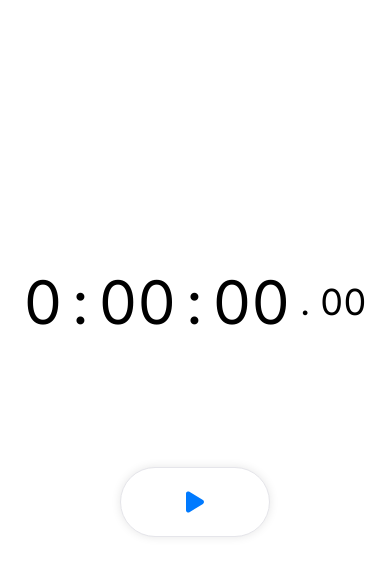
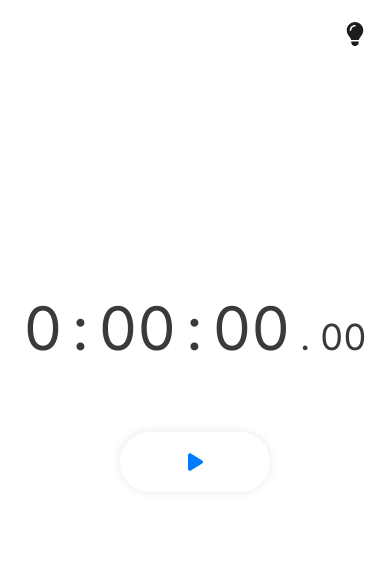
Before and after one commit to Shopify/eng-intern-assessment-react, a React app: page / in a window 390 px wide. Shown: the top 576 px of the page. Built offline with nearby package versions, Linux system fonts and the light colour scheme.

Commit message:
add dark mode

```diff
--- a/src/App.tsx
+++ b/src/App.tsx
@@ -2,7 +2,10 @@ import React, { useEffect, useState, useRef, useContext } from 'react'
 import StopWatch from './StopWatch'
 import StopWatchButton from './StopWatchButton'
 import StopWatchRecord from './StopWatchRecord'
-import {SWContextProvider} from './SWContextProvider'
+import SWContext from './SWContext'
+import { FontAwesomeIcon } from '@fortawesome/react-fontawesome'
+import { IconDefinition } from '@fortawesome/free-solid-svg-icons'
+import { faLightbulb} from '@fortawesome/free-solid-svg-icons'
 
 import './styles/App.css'
 
@@ -14,13 +17,17 @@ export enum StopWatchStatus {
 
 export default function App() {
 
-    // const [startTime, setStartTime] = useState<number>(0)
-    // const [currentTime, setCurrentTime] = useState<number>(0)
-    // const [lapStartTime, setLapStartTime] = useState<number>(0)
-    // const [status, setStatus] = useState<StopWatchStatus>(StopWatchStatus.Stoped)
+    const {isDarkMode,setIsDarkMode} = useContext(SWContext)
+
+    useEffect(() => {
+        document.documentElement.setAttribute("data-theme", isDarkMode ? "dark" : "light");
+    },[isDarkMode])
 
     return(
-        <SWContextProvider>
+        <div style={{height:"100%"}}>
+            <button className='themeToggleBtn' onClick={()=>{setIsDarkMode(!isDarkMode)}}>
+                <FontAwesomeIcon icon={faLightbulb}/>
+            </button>
             <div className='view'>
                 <div className='container'>
                     <StopWatch/>
@@ -28,6 +35,7 @@ export default function App() {
                     <StopWatchRecord/>
                 </div>
             </div>
-        </SWContextProvider>
+        </div>
+
     )
 }
--- a/src/SWContext.tsx
+++ b/src/SWContext.tsx
@@ -2,6 +2,9 @@ import React, { createContext } from 'react'
 import {StopWatchStatus} from './App'
 
 export interface SWContextType {
+    isDarkMode: boolean;
+    setIsDarkMode: React.Dispatch<React.SetStateAction<boolean>>;
+
     startTime: number;
     setStartTime: React.Dispatch<React.SetStateAction<number>>;
 
--- a/src/SWContextProvider.tsx
+++ b/src/SWContextProvider.tsx
@@ -1,14 +1,16 @@
-import React, { useState, useCallback } from 'react';
+import React, { useState } from 'react';
 import SWContext, {SWContextType} from './SWContext';
 import {StopWatchStatus} from './App'
 
 export const SWContextProvider: React.FC = ({ children }) => {
+    const [isDarkMode, setIsDarkMode] = useState<boolean>(false)
     const [startTime, setStartTime] = useState<number>(0)
     const [currentTime, setCurrentTime] = useState<number>(0)
     const [lapNumber, setLapNumber] = useState<number>(1)
     const [status, setStatus] = useState<StopWatchStatus>(StopWatchStatus.Stoped)
 
     const contextValue: SWContextType = {
+        isDarkMode, setIsDarkMode,
         startTime,
         setStartTime,
         currentTime,
--- a/src/StopWatchButton.tsx
+++ b/src/StopWatchButton.tsx
@@ -41,19 +41,19 @@ export default function StopWatchButton() {
         </button>)
     }
 
-    const startButton = <Button key={0} icon={faPlay} style={{color:"rgb(0,122,255)", width:"150px"}}
+    const startButton = <Button key={0} icon={faPlay} style={{color:"var(--color-blue)", width:"150px"}}
         callback={() => {setStartTime(Date.now()); setCurrentTime(Date.now()); setStatus(1); setLapNumber(1)}} />
 
-    const flagButton = <Button key={4}  icon={faFlag} style={{color:"rgb(88,86,214)"}}
+    const flagButton = <Button key={4}  icon={faFlag} style={{color:"var(--color-indigo)"}}
         callback={() => setLapNumber(lapNumber+1)}/>
 
-    const pauseButton =<Button key={2} icon={faPause} style={{color:"rgb(0,122,255)"}}
+    const pauseButton =<Button key={2} icon={faPause} style={{color:"var(--color-blue)"}}
         callback={() => setStatus(2)}/>
 
-    const resetButton =<Button key={3} icon={faStop} style={{color:"rgb(255,59,48)"}}
+    const resetButton =<Button key={3} icon={faStop} style={{color:"var(--color-red)"}}
         callback={() => {setStatus(0); setStartTime(0); setCurrentTime(0); setLapNumber(1)}}/>
 
-    const resumeButton =<Button key={1}icon={faPlay} style={{color:"rgb(0,122,255)"}}
+    const resumeButton =<Button key={1}icon={faPlay} style={{color:"var(--color-blue)"}}
         callback={() => {setStartTime(startTime+Date.now()-currentTime); setStatus(1); setCurrentTime(Date.now())}}/>
 
     let buttonList : React.JSX.Element[] = []
@@ -73,9 +73,7 @@ export default function StopWatchButton() {
     }
 
     return(
-        <div className='button-section'>
-            <MeMoStopWatchButton status={status} buttonList={buttonList} lapNumber={lapNumber}/>
-        </div>
+        <MeMoStopWatchButton status={status} buttonList={buttonList} lapNumber={lapNumber}/>
     )
 }
 
--- a/src/index.tsx
+++ b/src/index.tsx
@@ -1,7 +1,12 @@
 import React from 'react';
 import { createRoot } from 'react-dom/client';
 import App from './App';
+import {SWContextProvider} from './SWContextProvider'
 
 const container = document.getElementById('root');
 const root = createRoot(container);
-root.render(<App />);
+root.render(
+    <SWContextProvider>
+        <App />
+    </SWContextProvider>
+);
--- a/src/styles/App.css
+++ b/src/styles/App.css
@@ -1,8 +1,13 @@
 @import url('https://fonts.googleapis.com/css?family=Inter');
 
-@media screen and (min-width: 600px) {
+.view{
+    display: flex;
+    flex-direction: column;
+    justify-content: center;
+    height: 100%;
+}
+
 .container {
-        height: 600px;
     display: flex;
     flex-direction: column;
     justify-content:center;
@@ -17,37 +22,123 @@
     justify-content:space-evenly;
 }
 
+.themeToggleBtn {
+        right: 20px;
+        top: 20px;
+        position: absolute;
+
+        font-size: 24px;
+        background: transparent;
+
+        border: none;
+        color: var(--color-gray11);
+
+        -webkit-transition-duration: 0.2s;
+        transition-duration: 0.2s;
+        -webkit-transition-property: box-shadow, transform;
+        transition-property: box-shadow, transform;
+        -webkit-transition-timing-function: ease-out;
+        transition-timing-function: ease-out;
+
+        cursor: pointer;
+}
+
+.themeToggleBtn:hover {
+    transform: scale(1.2);
+}
+
+/* Desktop */
+@media screen and (min-width: 600px) {
+
     .view{
-        height: 100%;
         min-height: 600px;
-        display: flex;
-        flex-direction: column;
-        justify-content: center;
+    }
+
+    .container {
+        height: 600px;
     }
 }
 
+/* Mobile */
 @media screen and (max-width: 599px) {
+
+    .view {
+        min-height: 800px;
+    }
+
     .container {
         height: 800px;
-        display: flex;
-        flex-direction: column;
-        justify-content:center;
-        align-items: center;
-        gap: 60px;
-
-        font-family: Inter, Arial, Helvetica, sans-serif;
+    }
 }
 
-    .container.start {
-        gap: 0px;
-        justify-content:space-evenly;
+:root {
+    --color-red: rgb(255, 59, 48);
+    --color-orange: rgb(255, 149, 0);
+    --color-yellow: rgb(255, 204, 0);
+    --color-green: rgb(52, 199, 89);
+    --color-mint: rgb(0, 199, 190);
+    --color-teal: rgb(48, 176, 199);
+    --color-cyan: rgb(50, 173, 230);
+    --color-blue: rgb(0, 122, 255);
+    --color-indigo: rgb(88, 86, 214);
+    --color-purple: rgb(175, 82, 222);
+    --color-pink: rgb(255, 45, 85);
+    --color-brown: rgb(165, 132, 94);
+
+
+    --color-gray1: rgb(242, 242, 247);
+    --color-gray2: rgb(229, 229, 234);
+    --color-gray3: rgb(209, 209, 214);
+    --color-gray4: rgb(199, 199, 204);
+    --color-gray5: rgb(174, 174, 178);
+    --color-gray6: rgb(142, 142, 147);
+    --color-gray7: rgb(99, 99, 102);
+    --color-gray8: rgb(72, 72, 74);
+    --color-gray9: rgb(58, 58, 60);
+    --color-gray10: rgb(44, 44, 46);
+    --color-gray11: rgb(28, 28, 30);
+
+    --color-shadow: rgba(0, 0, 0, 0.102);
+
+    --background-color: var(0,0,0);
+    background-color: var(--background-color);
+
+    --text-color: rgb(58, 58, 60);
+    color: var(--text-color);
+
 }
 
-    .view{
-        height: 100%;
-        min-height: 800px;
-        display: flex;
-        flex-direction: column;
-        justify-content: center;
+:root[data-theme='dark'] {
+    --color-red: rgb(255, 69, 58);
+    --color-orange: rgb(255, 159, 10);
+    --color-yellow: rgb(255, 214, 10);
+    --color-green: rgb(48, 209, 88);
+    --color-mint: rgb(102, 212, 207);
+    --color-teal: rgb(64, 200, 224);
+    --color-cyan: rgb(100, 210, 255);
+    --color-blue: rgb(10, 132, 255);
+    --color-indigo: rgb(94, 92, 230);
+    --color-purple: rgb(191, 90, 242);
+    --color-pink: rgb(255, 55, 95);
+    --color-brown: rgb(172, 142, 104);
+
+    --color-gray11: rgb(242, 242, 247);
+    --color-gray10: rgb(229, 229, 234);
+    --color-gray9: rgb(209, 209, 214);
+    --color-gray8: rgb(199, 199, 204);
+    --color-gray7: rgb(174, 174, 178);
+    --color-gray6: rgb(142, 142, 147);
+    --color-gray5: rgb(99, 99, 102);
+    --color-gray4: rgb(72, 72, 74);
+    --color-gray3: rgb(58, 58, 60);
+    --color-gray2: rgb(44, 44, 46);
+    --color-gray1: rgb(28, 28, 30);
+
+    --color-shadow: rgba(255, 255, 255, 0.25);
+
+    --background-color: rgb(28, 28, 30);
+    background-color: var(--background-color);
+
+    --text-color: rgb(240, 240, 240);
+    color: var(--text-color);
 }
-}
--- a/src/styles/StopWatch.css
+++ b/src/styles/StopWatch.css
@@ -1,15 +1,19 @@
-@media screen and (min-width: 600px) {
 .time-section {
     display: flex;
-        align-items:center;
+    align-items:baseline;
     gap: 10px;
 
-        font-size: 96px;
     font-variant-numeric: tabular-nums;
 
     user-select: none;
 
+}
+
+@media screen and (min-width: 600px) {
+    .time-section {
+        font-size: 96px;
         height: 20%;
+
     }
 
     .ms-span {
@@ -19,17 +23,8 @@
 
 @media screen and (max-width: 599px) {
     .time-section {
-        display: flex;
-        align-items:center;
-        gap: 10px;
-
-
         font-size: 60px;
-        font-variant-numeric: tabular-nums;
-
-        user-select: none;
-
-        height: 20%;
+        height: 10%;
     }
 
     .ms-span {
--- a/src/styles/StopWatchButton.css
+++ b/src/styles/StopWatchButton.css
@@ -1,5 +1,3 @@
-@media screen and (min-width: 600px) {
-
 .button {
     width: 70px;
     height: 70px;
@@ -7,12 +5,10 @@
     align-items: center;
     justify-content: center;
 
-        font-size: 24px;
-
-        border: 0.01px solid rgb(229, 229, 234);
+    border: 0.01px solid var(--background-color);
     border-radius: 1000px;
-        background: #FFF;
-        box-shadow: 0px 0px 10px 0px #0000001a;
+    background: var(--background-color);
+    box-shadow: 0px 0px 10px 0px var(--color-shadow);
 
     -webkit-transition-duration: 0.2s;
     transition-duration: 0.2s;
@@ -24,59 +20,20 @@
     cursor: pointer;
 }
 
-    .button-section {
-        display: flex;
-        justify-content: center;
-        align-items: center;
-        gap: 200px;
-
-        height: 15%;
-    }
-
-    .button:hover {
-        box-shadow: 0px 0px 10px 5px #0000001a;
-    }
-}
-
-@media screen and (max-width: 599px) {
-
-    .button {
-        width: 70px;
-        height: 70px;
-        display: flex;
-        align-items: center;
-        justify-content: center;
-
-        font-size: 24px;
-
-        border: 0.01px solid rgb(229, 229, 234);
-        border-radius: 1000px;
-        background: #FFF;
-        box-shadow: 0px 0px 10px 0px #0000001a;
-
-        -webkit-transition-duration: 0.2s;
-        transition-duration: 0.2s;
-        -webkit-transition-property: box-shadow, transform;
-        transition-property: box-shadow, transform;
-        -webkit-transition-timing-function: ease-out;
-        transition-timing-function: ease-out;
-
-        cursor: pointer;
+.button.long{
+    width:50%
 }
 
 .button-section {
     display: flex;
     justify-content: center;
     align-items: center;
-        gap: 100px;
-
-        height: 15%;
 }
 
 .button:hover {
-        box-shadow: 0px 0px 10px 5px #0000001a;
+    box-shadow: 0px 0px 10px 5px var(--color-shadow)
 }
-}
+
 
 .button svg {
     -webkit-transition-duration: 0.2s;
@@ -90,3 +47,31 @@
 .button:hover svg {
     transform: scale(1.1);
 }
+
+@media screen and (min-width: 600px) {
+
+    .button {
+        width: 70px;
+        height: 70px;
+
+        font-size: 24px;
+    }
+
+    .button-section {
+        gap: 200px;
+    }
+}
+
+@media screen and (max-width: 599px) {
+
+    .button {
+        width: 60px;
+        height: 60px;
+
+        font-size: 20px;
+    }
+
+    .button-section {
+        gap: 100px;
+    }
+}
```
Also changed, not shown: src/styles/StopWatchRecord.css (+26 -40 lines). Lines whose indentation alone changed are shown as unchanged.
